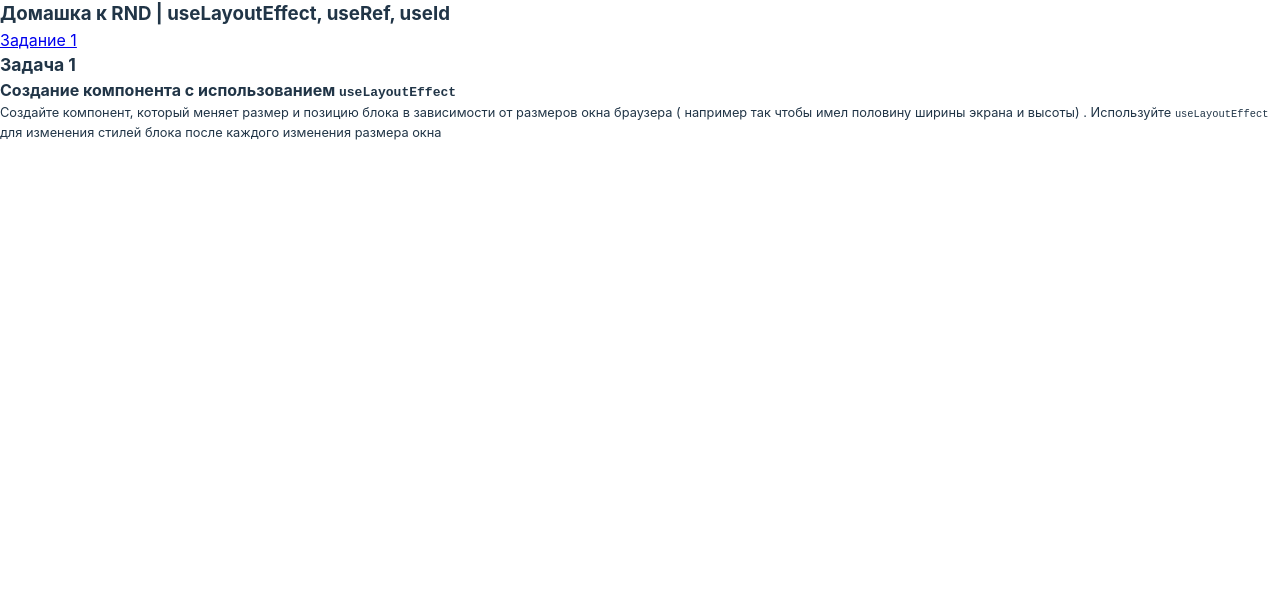
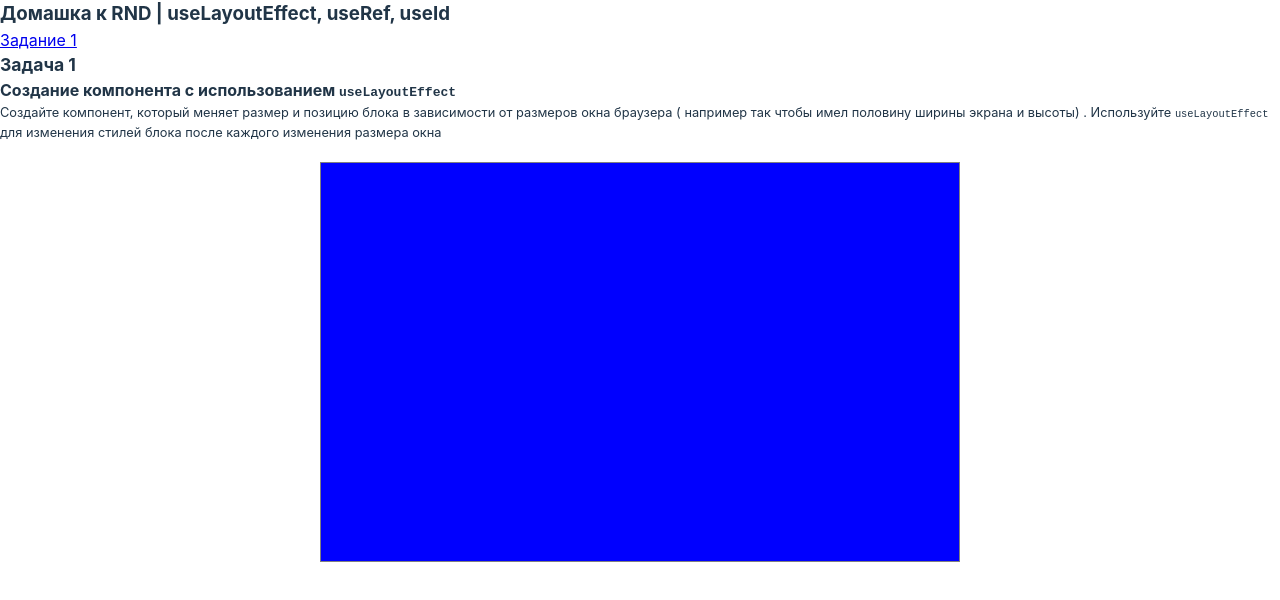
Before and after one commit to Tetrarium/homework240620, a React (Vite) app: page /#/task1 in a window 1280 px wide. Shown: the top 600 px of the page. Built offline with nearby package versions, Linux system fonts and the light colour scheme.

Commit message:
Add component Scalable

```diff
--- a/package.json
+++ b/package.json
@@ -18,6 +18,7 @@
   "devDependencies": {
     "@types/react": "^18.2.55",
     "@types/react-dom": "^18.2.19",
+    "@types/styled-components": "^5.1.34",
     "@vitejs/plugin-react": "^4.2.1",
     "@vitejs/plugin-react-swc": "^3.7.0",
     "typescript": "^5.2.2",
--- /dev/null
+++ b/src/Task1.tsx
@@ -0,0 +1,66 @@
+import { useEffect, useLayoutEffect, useRef, useState } from "react";
+import styled from "styled-components";
+
+const Title = styled.h2`
+  font-size: 1.1em;
+`;
+
+const Subtitle = styled.h3`
+  font-size: 1em;
+`;
+
+const Description = styled.p`
+  font-size: 0.8em;
+`;
+
+const Main = styled.main`
+  padding: 20px;
+  display: flex;
+  justify-content: center;
+`;
+
+interface ScalableProps {
+  readonly $width: number;
+  readonly $height: number;
+}
+
+const Scalable = styled.div<ScalableProps>((props) => ({
+  backgroundColor: 'blue',
+  border: '1px solid gray',
+  width: `${props.$width}px`,
+  height: `${props.$height}px`,
+}));
+
+export default function Task1() {
+  const scalableRef = useRef<HTMLDivElement>(null);
+  const [scalableHeight, setScalableHeight] = useState(0);
+  const [scalableWidth, setScalableWidth] = useState(0);
+
+  function resize() {
+    const { clientHeight, clientWidth } = document.documentElement;
+
+    const width = clientWidth / 2;
+    const height = clientHeight / 2;
+
+    setScalableHeight(height);
+    setScalableWidth(width);
+  }
+
+  useLayoutEffect(() => {
+    resize();
+    window.addEventListener('resize', resize);
+  }, []);
+
+  return (
+    <article>
+      <header>
+        <Title>Задача 1</Title>
+        <Subtitle>Создание компонента с использованием <code>useLayoutEffect</code></Subtitle>
+        <Description>Создайте компонент, который меняет размер и позицию блока в зависимости от размеров окна браузера ( например так чтобы имел половину ширины экрана  и высоты) . Используйте <code>useLayoutEffect</code> для изменения стилей блока после каждого изменения размера окна</Description>
+      </header>
+      <Main>
+        <Scalable ref={scalableRef} $width={scalableWidth} $height={scalableHeight} />
+      </Main>
+    </article>
+  );
+}
--- a/src/app.tsx
+++ b/src/app.tsx
@@ -1,6 +1,6 @@
 import { NavLink, Route, Routes } from "react-router-dom";
 
-import Task1 from "./components/Task1";
+import Task1 from "./Task1";
 
 export const App = () => {
   return (
--- a/src/components/Task1.tsx
+++ /dev/null
@@ -1,26 +0,0 @@
-import styled from "styled-components";
-
-const Title = styled.h2`
-  font-size: 1.1em;
-`;
-
-const Subtitle = styled.h3`
-  font-size: 1em;
-`;
-
-const Description = styled.p`
-  font-size: 0.8em;
-`;
-
-export default function Task1() {
-  return (
-    <article>
-      <header>
-        <Title>Задача 1</Title>
-        <Subtitle>Создание компонента с использованием <code>useLayoutEffect</code></Subtitle>
-        <Description>Создайте компонент, который меняет размер и позицию блока в зависимости от размеров окна браузера ( например так чтобы имел половину ширины экрана  и высоты) . Используйте <code>useLayoutEffect</code> для изменения стилей блока после каждого изменения размера окна</Description>
-      </header>
-      <main></main>
-    </article>
-  );
-}
```
Also changed, not shown: 1 other file (tests, documents, lock files or other folders).
